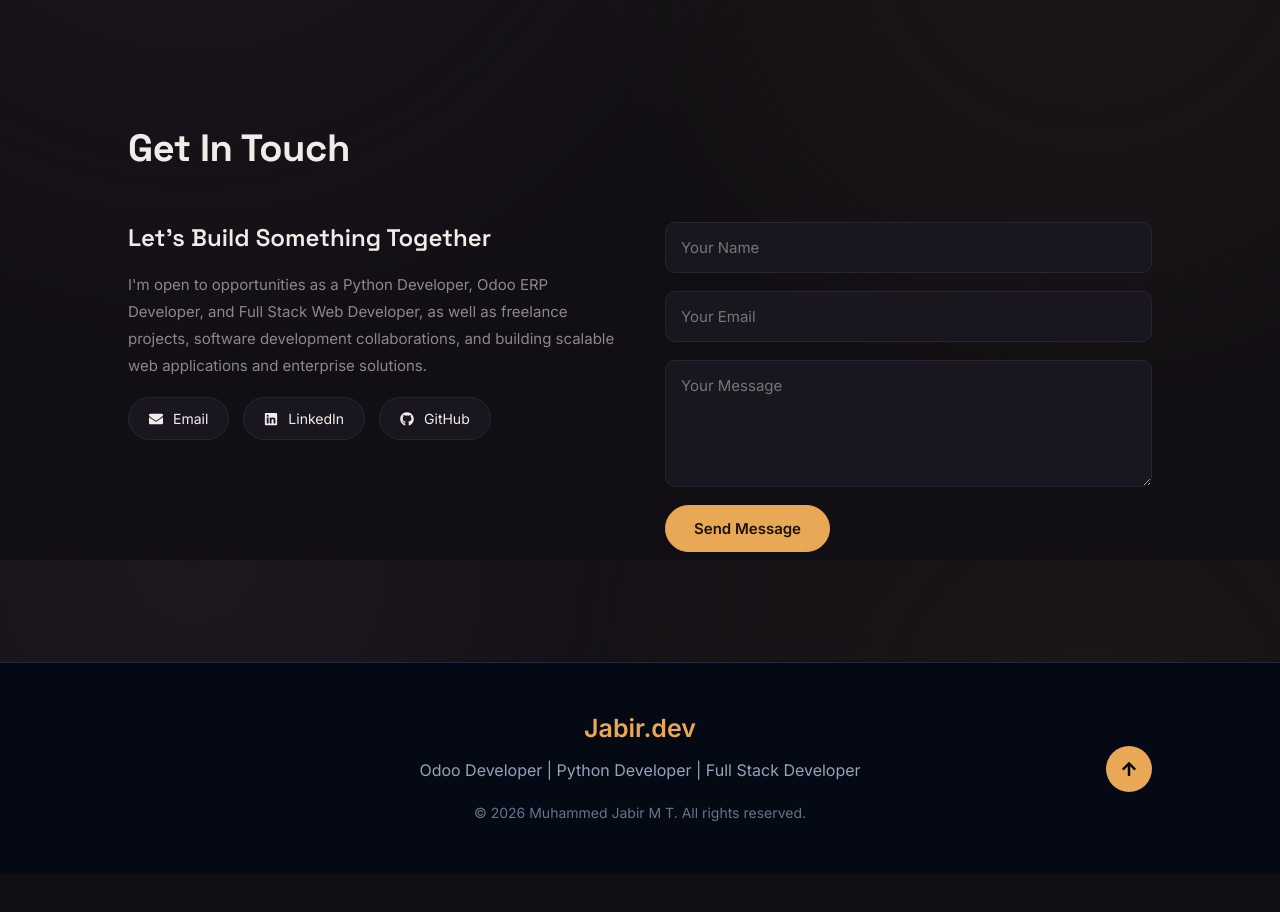
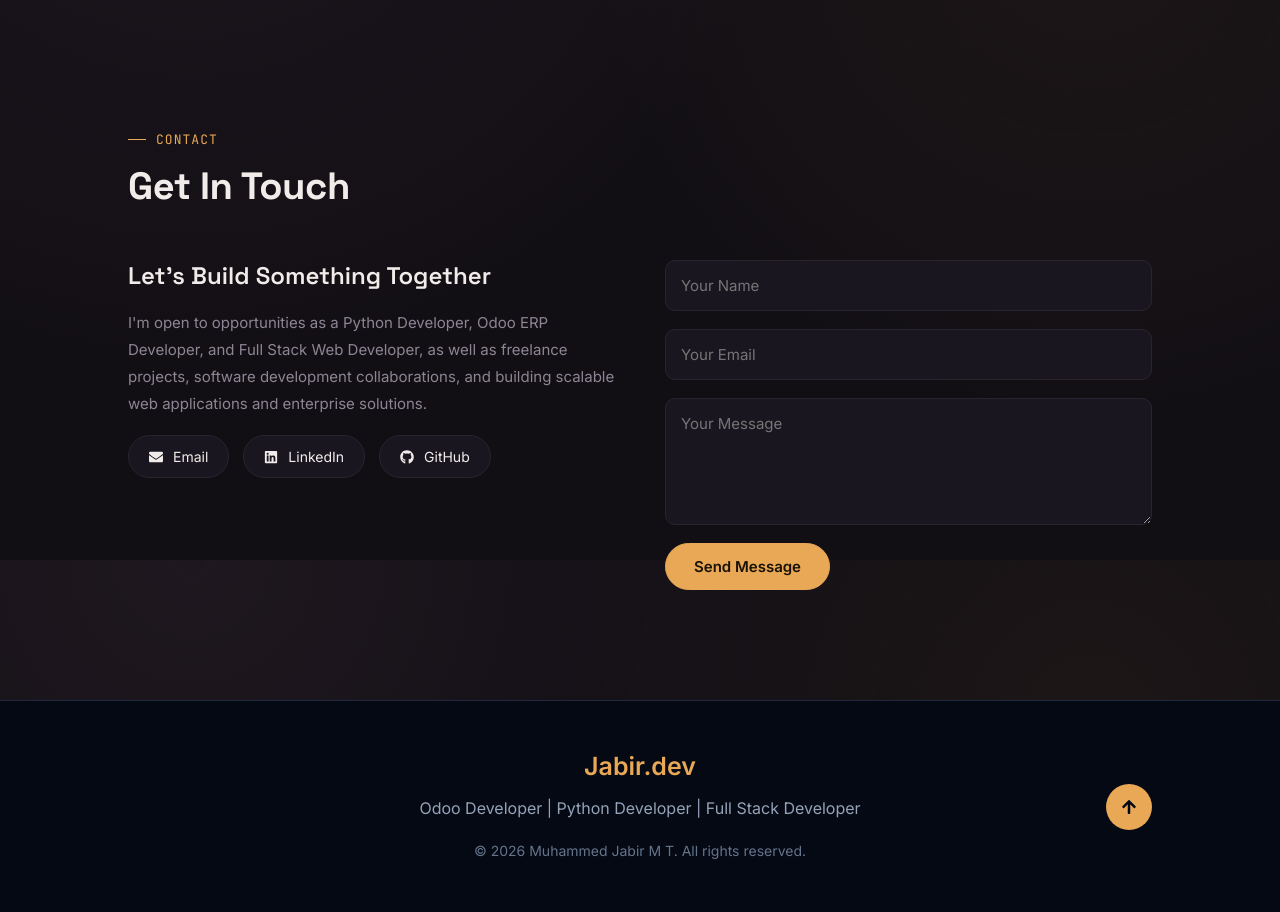
Before and after one commit to muhammed-jabir/Portfolio_latest_one, a React (Vite) app: page / in a window 1280 px wide. Shown: the part 5840-6752 px from the top of the page. Before the commit the page ends 6714 px from the top, so only its background shows below. Built offline with nearby package versions, Linux system fonts and the light colour scheme.

Commit message:
aded contact with label

```diff
--- a/src/components/Contact.jsx
+++ b/src/components/Contact.jsx
@@ -46,6 +46,7 @@ function Contact() {
                 viewport={{ once: true }}
                 transition={{ duration: 0.5 }}
             >
+            <span className="eyebrow">Contact</span>
 
                 <h2 className="title">
                     Get In Touch
```
